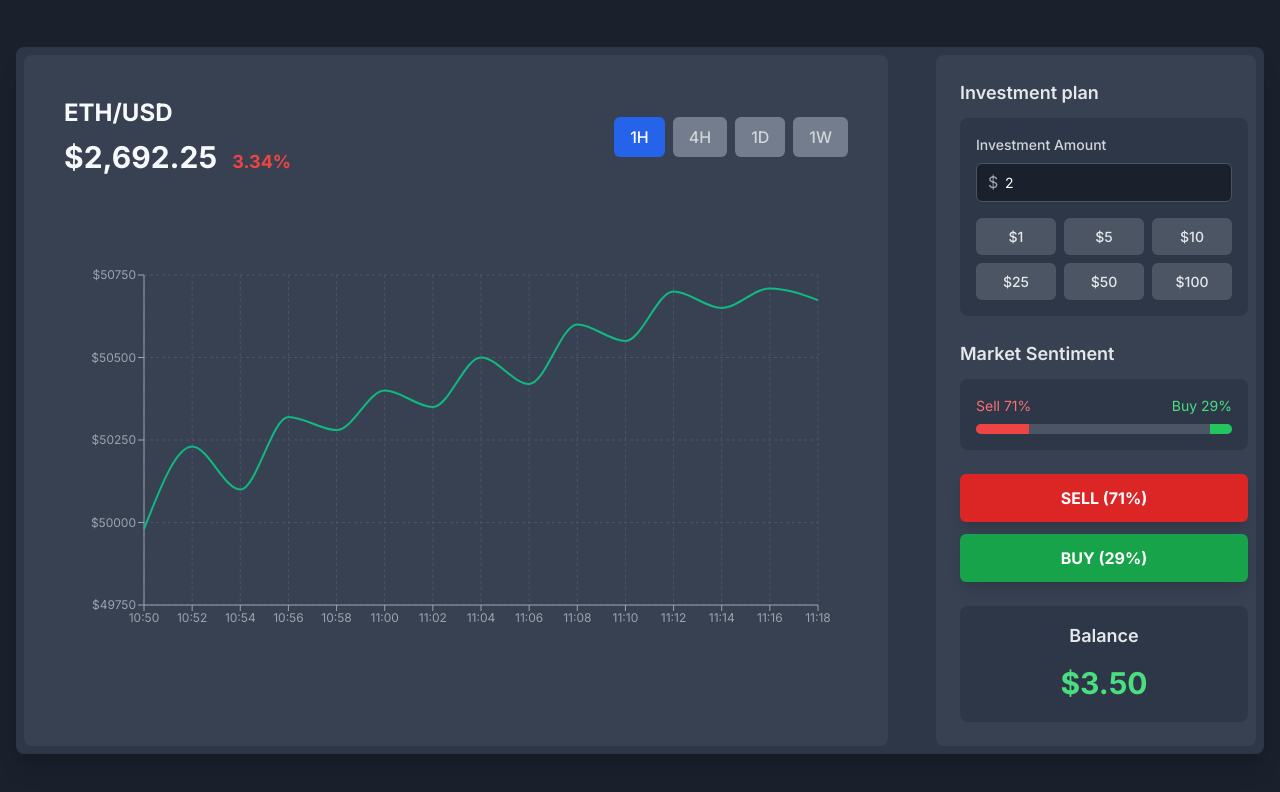
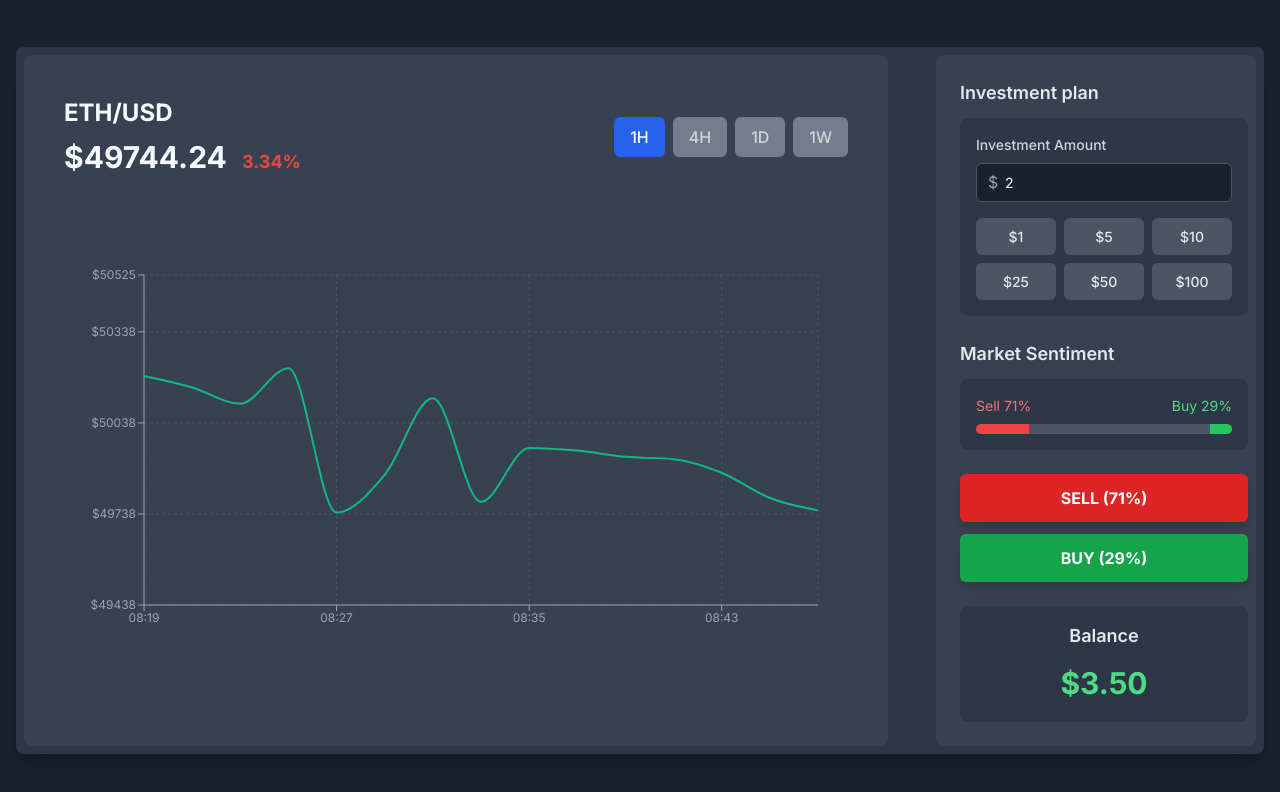
Before and after one commit to MalithKeerthisinghe/Trading-Site, a React (Vite) app: page / in a window 1280 px wide. Shown: the top 792 px of the page. Built offline with nearby package versions, Linux system fonts and the light colour scheme.

Commit message:
home page changes

```diff
--- a/src/main.jsx
+++ b/src/main.jsx
@@ -6,6 +6,6 @@ import HomePage from './pages/HomePage.jsx'
 
 createRoot(document.getElementById('root')).render(
   <StrictMode>
-    <HomePage />
+    <HomePage  />
   </StrictMode>,
 )
--- a/src/pages/HomePage.jsx
+++ b/src/pages/HomePage.jsx
@@ -4,77 +4,44 @@ import './HomePage.css'; // Import the CSS file
 
 // Initial chart data for different timeframes
 const initialChartData = {
-  '1H': [
-    { time: '10:46', price: 50000 },
-    { time: '10:48', price: 50150 },
-    { time: '10:50', price: 49980 },
-    { time: '10:52', price: 50230 },
-    { time: '10:54', price: 50100 },
-    { time: '10:56', price: 50320 },
-    { time: '10:58', price: 50280 },
-    { time: '11:00', price: 50400 },
-    { time: '11:02', price: 50350 },
-    { time: '11:04', price: 50500 },
-    { time: '11:06', price: 50420 },
-    { time: '11:08', price: 50600 },
-    { time: '11:10', price: 50550 },
-    { time: '11:12', price: 50700 },
-    { time: '11:14', price: 50650 },
-  ],
-  '4H': [
-    { time: '08:00', price: 49800 },
-    { time: '08:30', price: 49900 },
-    { time: '09:00', price: 50050 },
-    { time: '09:30', price: 50120 },
-    { time: '10:00', price: 50200 },
-    { time: '10:30', price: 50350 },
-    { time: '11:00', price: 50400 },
-    { time: '11:30', price: 50500 },
-  ],
-  '1D': [
-    { time: '00:00', price: 49500 },
-    { time: '04:00', price: 49700 },
-    { time: '08:00', price: 49900 },
-    { time: '12:00', price: 50100 },
-    { time: '16:00', price: 50300 },
-    { time: '20:00', price: 50500 },
-  ],
-  '1W': [
-    { time: 'Mon', price: 49000 },
-    { time: 'Tue', price: 49200 },
-    { time: 'Wed', price: 49500 },
-    { time: 'Thu', price: 49800 },
-    { time: 'Fri', price: 50000 },
-    { time: 'Sat', price: 50300 },
-    { time: 'Sun', price: 50600 },
-  ],
+  '1H': Array.from({ length: 15 }, (_, i) => ({
+    time: new Date(Date.now() - (14 - i) * 2 * 60 * 1000).toLocaleTimeString('en-US', { hour: '2-digit', minute: '2-digit', hour12: false }),
+    price: 50000 + (Math.random() - 0.5) * 1000,
+  })),
+  '4H': Array.from({ length: 8 }, (_, i) => ({
+    time: new Date(Date.now() - (7 - i) * 30 * 60 * 1000).toLocaleTimeString('en-US', { hour: '2-digit', minute: '2-digit', hour12: false }),
+    price: 50000 + (Math.random() - 0.5) * 1000,
+  })),
+  '1D': Array.from({ length: 6 }, (_, i) => ({
+    time: new Date(Date.now() - (5 - i) * 4 * 60 * 60 * 1000).toLocaleTimeString('en-US', { hour: '2-digit', minute: '2-digit', hour12: false }),
+    price: 50000 + (Math.random() - 0.5) * 1000,
+  })),
+  '1W': Array.from({ length: 7 }, (_, i) => ({
+    time: new Date(Date.now() - (6 - i) * 24 * 60 * 60 * 1000).toLocaleDateString('en-US', { weekday: 'short' }),
+    price: 50000 + (Math.random() - 0.5) * 1000,
+  })),
 };
 
-// Function to generate next time label based on timeframe
+// Function to get the next time based on timeframe
 const getNextTime = (lastTime, timeframe) => {
+  const lastDate = new Date();
   if (timeframe === '1W') {
-    const days = ['Mon', 'Tue', 'Wed', 'Thu', 'Fri', 'Sat', 'Sun'];
+    const days = ['Sun', 'Mon', 'Tue', 'Wed', 'Thu', 'Fri', 'Sat'];
     const currentIndex = days.indexOf(lastTime);
     return days[(currentIndex + 1) % 7];
   } else {
     const [hours, minutes] = lastTime.split(':').map(Number);
-    let newMinutes = minutes;
-    let newHours = hours;
+    lastDate.setHours(hours, minutes, 0, 0);
 
-    if (timeframe === '1H' || timeframe === '4H') {
-      newMinutes += timeframe === '1H' ? 2 : 30;
-      if (newMinutes >= 60) {
-        newMinutes -= 60;
-        newHours += 1;
-      }
+    if (timeframe === '1H') {
+      lastDate.setMinutes(lastDate.getMinutes() + 2);
+    } else if (timeframe === '4H') {
+      lastDate.setMinutes(lastDate.getMinutes() + 30);
     } else if (timeframe === '1D') {
-      newHours += 4;
-      if (newHours >= 24) {
-        newHours -= 24;
-      }
+      lastDate.setHours(lastDate.getHours() + 4);
     }
 
-    return `${String(newHours).padStart(2, '0')}:${String(newMinutes).padStart(2, '0')}`;
+    return lastDate.toLocaleTimeString('en-US', { hour: '2-digit', minute: '2-digit', hour12: false });
   }
 };
 
@@ -85,7 +52,6 @@ const HomePage = () => {
   const [selectedTimeframe, setSelectedTimeframe] = useState('1H'); // Default timeframe
   const [marketSentiment] = useState({ sell: 71, buy: 29 }); // Market sentiment percentages
   const [chartData, setChartData] = useState(initialChartData); // Dynamic chart data
-  const [animationKey, setAnimationKey] = useState(0); // Key to force re-animation
 
   // Function to handle investment amount changes from input
   const handleInvestmentChange = (e) => {
@@ -103,7 +69,6 @@ const HomePage = () => {
   // Function to handle timeframe selection
   const handleTimeframeSelect = (timeframe) => {
     setSelectedTimeframe(timeframe);
-    setAnimationKey(prev => prev + 1); // Reset animation on timeframe change
   };
 
   // Simulate a buy action (for demonstration)
@@ -140,11 +105,19 @@ const HomePage = () => {
         newData[selectedTimeframe] = currentData;
         return newData;
       });
-      setAnimationKey(prev => prev + 1); // Trigger re-animation
-    }, 2000); // Update every 2 seconds
+    }, 1000); // Update every 1 second for smooth scrolling
 
     return () => clearInterval(interval); // Cleanup on unmount
   }, [selectedTimeframe]);
+
+  // Compute dynamic Y-axis domain
+  const getYDomain = () => {
+    const prices = chartData[selectedTimeframe].map(d => d.price);
+    const minPrice = Math.min(...prices);
+    const maxPrice = Math.max(...prices);
+    const padding = (maxPrice - minPrice) * 0.1; // 10% padding
+    return [minPrice - padding, maxPrice + padding];
+  };
 
   return (
     <div className="app-container">
@@ -154,7 +127,10 @@ const HomePage = () => {
           <div className="header-row">
             <div>
               <h2 className="eth-usd-title">ETH/USD</h2>
-              <p className="eth-usd-price">$2,692.25 <span className="price-change">3.34%</span></p>
+              <p className="eth-usd-price">
+                ${chartData[selectedTimeframe][chartData[selectedTimeframe].length - 1].price.toFixed(2)}{' '}
+                <span className="price-change">3.34%</span>
+              </p>
             </div>
             <div className="timeframe-buttons">
               {['1H', '4H', '1D', '1W'].map((timeframe) => (
@@ -173,7 +149,6 @@ const HomePage = () => {
           <div className="chart-placeholder">
             <ResponsiveContainer width="100%" height={400}>
               <LineChart
-                key={animationKey} // Force re-render for animation
                 data={chartData[selectedTimeframe]}
                 margin={{ top: 20, right: 30, left: 20, bottom: 20 }}
               >
@@ -182,20 +157,20 @@ const HomePage = () => {
                   dataKey="time"
                   stroke="#9CA3AF"
                   tick={{ fill: '#9CA3AF', fontSize: 12 }}
-                  interval={0}
+                  interval={Math.floor(chartData[selectedTimeframe].length / 5)} // Adjust tick density
                 />
                 <YAxis
                   stroke="#9CA3AF"
                   tick={{ fill: '#9CA3AF', fontSize: 12 }}
-                  domain={['auto', 'auto']}
-                  tickFormatter={(value) => `$${value}`}
+                  domain={getYDomain()}
+                  tickFormatter={(value) => `$${value.toFixed(0)}`}
                 />
                 <Tooltip
                   contentStyle={{
                     backgroundColor: '#374151',
                     border: 'none',
                     borderRadius: '4px',
-                    color: '#E5E7EB'
+                    color: '#E5E7EB',
                   }}
                 />
                 <Line
@@ -203,11 +178,15 @@ const HomePage = () => {
                   dataKey="price"
                   stroke="#10B981"
                   strokeWidth={2}
-                  dot={false}
-                  activeDot={{ r: 8 }}
-                  animationDuration={1500} // Longer animation for drawing effect
-                  animationBegin={0} // Start animation immediately
-                  isAnimationActive={true} // Ensure animation is active
+                  dot={false} // No dots on historical points
+                  activeDot={{
+                    r: 6, // Size of the dot
+                    fill: '#10B981', // Match line color
+                    stroke: '#fff', // White border for visibility
+                    strokeWidth: 2,
+                  }}
+                  animationDuration={1000} // Smooth transition for new points
+                  isAnimationActive={true}
                 />
               </LineChart>
             </ResponsiveContainer>
```
